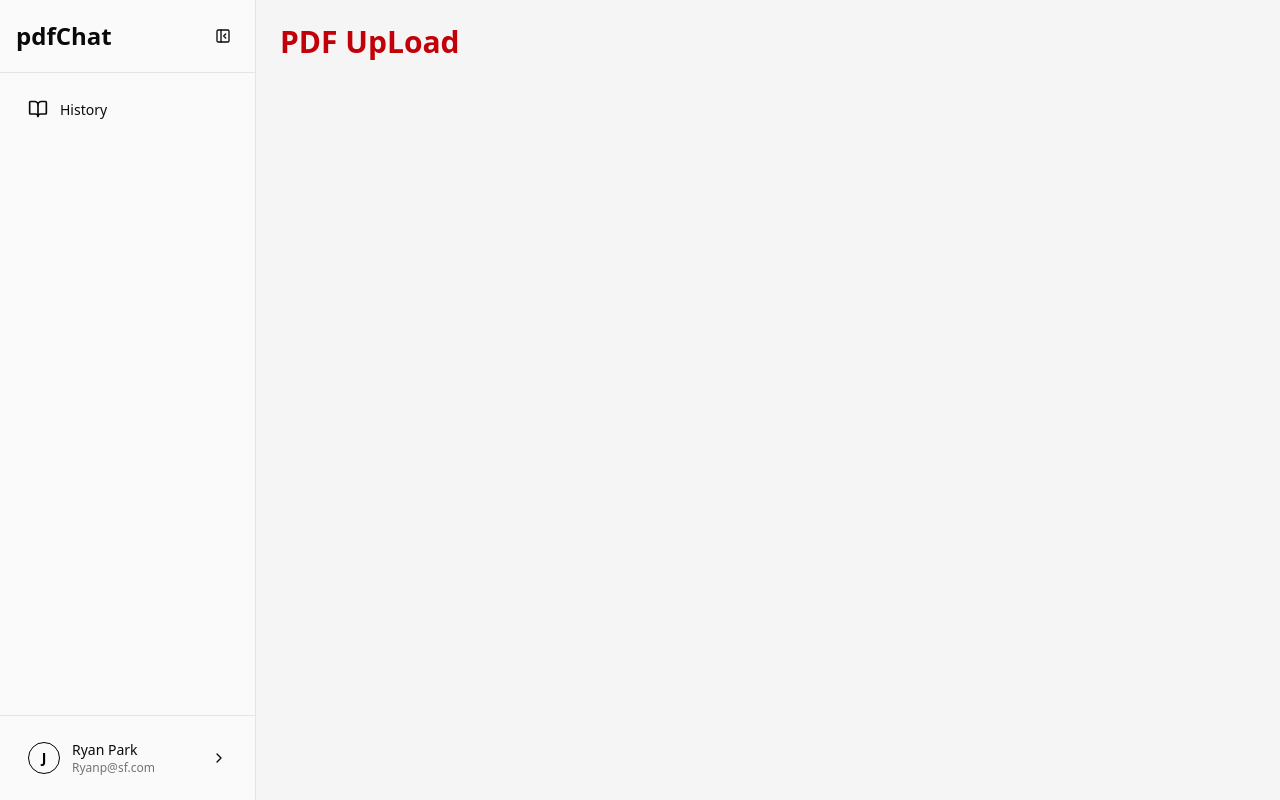
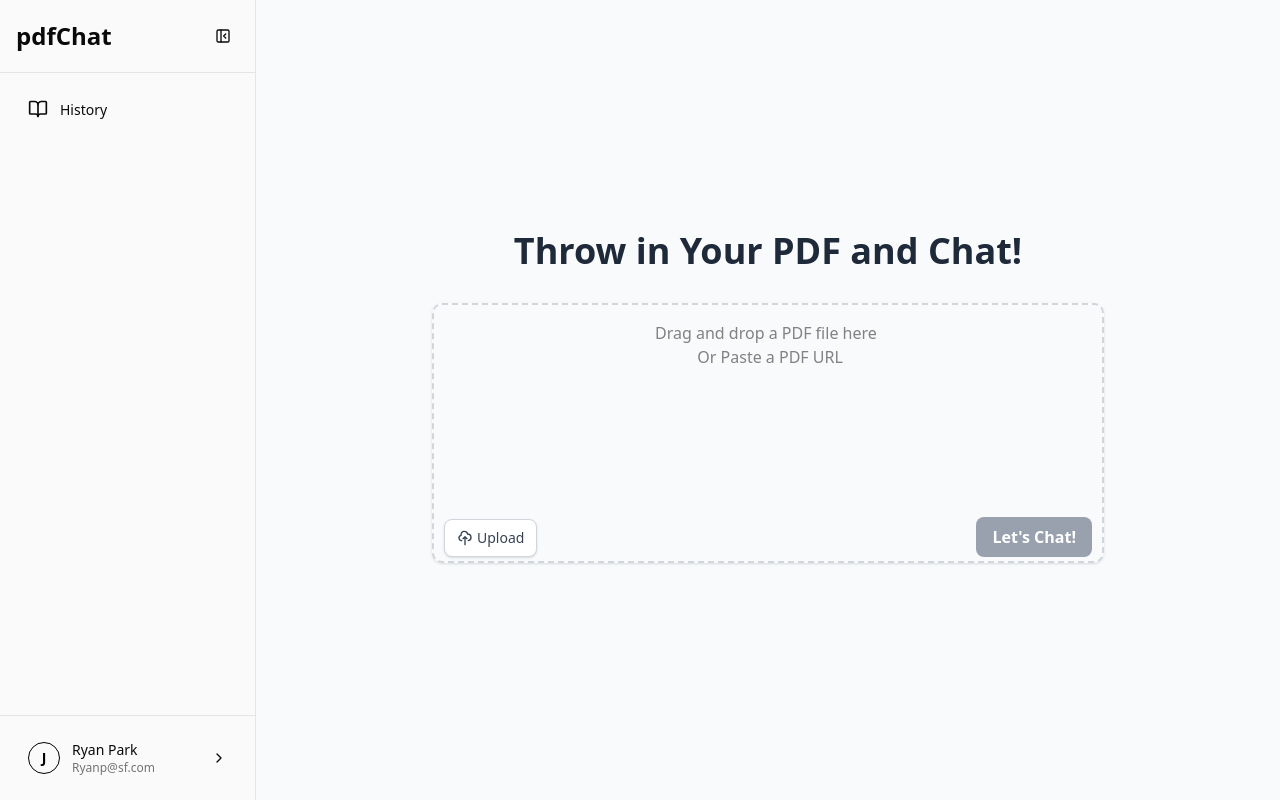
Before and after one commit to RyanKhPark/sf_asgmt, a Next.js app: page / in a window 1280 px wide. Built offline with nearby package versions, Linux system fonts and the light colour scheme.

Commit message:
multi function input box

```diff
--- a/app/(main)/page.tsx
+++ b/app/(main)/page.tsx
@@ -1,9 +1,144 @@
+"use client";
+
+import { useState } from "react";
+import { useRouter } from "next/navigation";
+
 export default function Dashboard() {
+  const [pdfFile, setPdfFile] = useState<File | null>(null);
+  const [pdfUrl, setPdfUrl] = useState("");
+  const [isDragging, setIsDragging] = useState(false);
+  const router = useRouter();
+
+  const handleDragOver = (e: React.DragEvent) => {
+    e.preventDefault();
+    setIsDragging(true);
+  };
+
+  const handleDragLeave = (e: React.DragEvent) => {
+    e.preventDefault();
+    setIsDragging(false);
+  };
+
+  const handleDrop = (e: React.DragEvent) => {
+    e.preventDefault();
+    setIsDragging(false);
+
+    const files = e.dataTransfer.files;
+    if (files.length > 0 && files[0].type === "application/pdf") {
+      setPdfFile(files[0]);
+      setPdfUrl("");
+    }
+  };
+
+  const handleFileSelect = (e: React.ChangeEvent<HTMLInputElement>) => {
+    const files = e.target.files;
+    if (files && files.length > 0 && files[0].type === "application/pdf") {
+      setPdfFile(files[0]);
+      setPdfUrl("");
+    }
+  };
+
+  const handleUrlChange = (e: React.ChangeEvent<HTMLTextAreaElement>) => {
+    if (!pdfFile) {
+      setPdfUrl(e.target.value);
+    }
+  };
+
+  const handleLetsChat = () => {
+    if (pdfFile || pdfUrl) {
+      // TODO: Process PDF and navigate to chat
+      console.log("Processing PDF:", pdfFile || pdfUrl);
+      router.push("/pdfchat/new");
+    }
+  };
+
   return (
-    <div className="p-6">
-      <h1 className="text-3xl font-bold mb-6 text-red-700">PDF UpLoad</h1>
-      <div className="grid grid-cols-1 md:grid-cols-2 lg:grid-cols-3 gap-6">
-        {/* Input Box, Drop Zone */}
+    <div className="min-h-screen flex flex-col items-center justify-center p-6 bg-gray-50">
+      <div className="max-w-2xl w-full space-y-8">
+        <div className="relative">
+          <label
+            htmlFor="pdf-input"
+            className="block text-4xl font-bold text-center text-gray-800 mb-8"
+          >
+            Throw in Your PDF and Chat!
+          </label>
+
+          <div className="relative">
+            <textarea
+              id="pdf-input"
+              value={pdfFile ? `Selected file: ${pdfFile.name}` : pdfUrl}
+              onChange={handleUrlChange}
+              onDragOver={handleDragOver}
+              onDragLeave={handleDragLeave}
+              onDrop={handleDrop}
+              placeholder="Drag and drop a PDF file here &#10; Or Paste a PDF URL"
+              rows={8}
+              readOnly={!!pdfFile}
+              className={`w-full px-6 py-4 pb-12 border-2 border-dashed rounded-lg shadow-sm focus:outline-none focus:ring-2 focus:ring-blue-500 focus:border-blue-500 resize-none text-center transition-colors ${
+                isDragging
+                  ? "border-blue-500 bg-blue-50"
+                  : pdfFile
+                  ? "border-green-500 bg-green-50 text-green-700"
+                  : "border-gray-300 hover:border-gray-400"
+              }`}
+            />
+
+            <button
+              onClick={() => document.getElementById("pdf-upload")?.click()}
+              className="absolute bottom-3 left-3 inline-flex items-center px-3 py-2 border border-gray-300 rounded-md shadow-sm bg-white text-sm font-medium text-gray-700 hover:bg-gray-50 focus:outline-none focus:ring-2 focus:ring-blue-500"
+            >
+              <svg
+                className="w-4 h-4 mr-1"
+                fill="none"
+                stroke="currentColor"
+                viewBox="0 0 24 24"
+              >
+                <path
+                  strokeLinecap="round"
+                  strokeLinejoin="round"
+                  strokeWidth={2}
+                  d="M7 16a4 4 0 01-.88-7.903A5 5 0 1115.9 6L16 6a5 5 0 011 9.9M15 13l-3-3m0 0l-3 3m3-3v12"
+                />
+              </svg>
+              Upload
+            </button>
+
+            {/* Hidden file input */}
+            <input
+              type="file"
+              accept=".pdf"
+              onChange={handleFileSelect}
+              className="hidden"
+              id="pdf-upload"
+            />
+
+            {/* Let's Chat button in bottom right */}
+            <button
+              onClick={handleLetsChat}
+              disabled={!pdfFile && !pdfUrl}
+              className={`absolute bottom-3 right-3 inline-flex items-center px-4 py-2 rounded-md text-white font-semibold transition-colors ${
+                pdfFile || pdfUrl
+                  ? "bg-blue-600 hover:bg-blue-700"
+                  : "bg-gray-400 cursor-not-allowed"
+              }`}
+            >
+              Let&apos;s Chat!
+            </button>
+
+            {/* Clear button when file is selected */}
+            {pdfFile && (
+              <button
+                onClick={(e) => {
+                  e.stopPropagation();
+                  setPdfFile(null);
+                }}
+                className="absolute top-2 right-2 bg-red-100 hover:bg-red-200 text-red-600 rounded-full p-1 text-xs"
+              >
+                ✕
+              </button>
+            )}
+          </div>
+        </div>
       </div>
     </div>
   );
```
